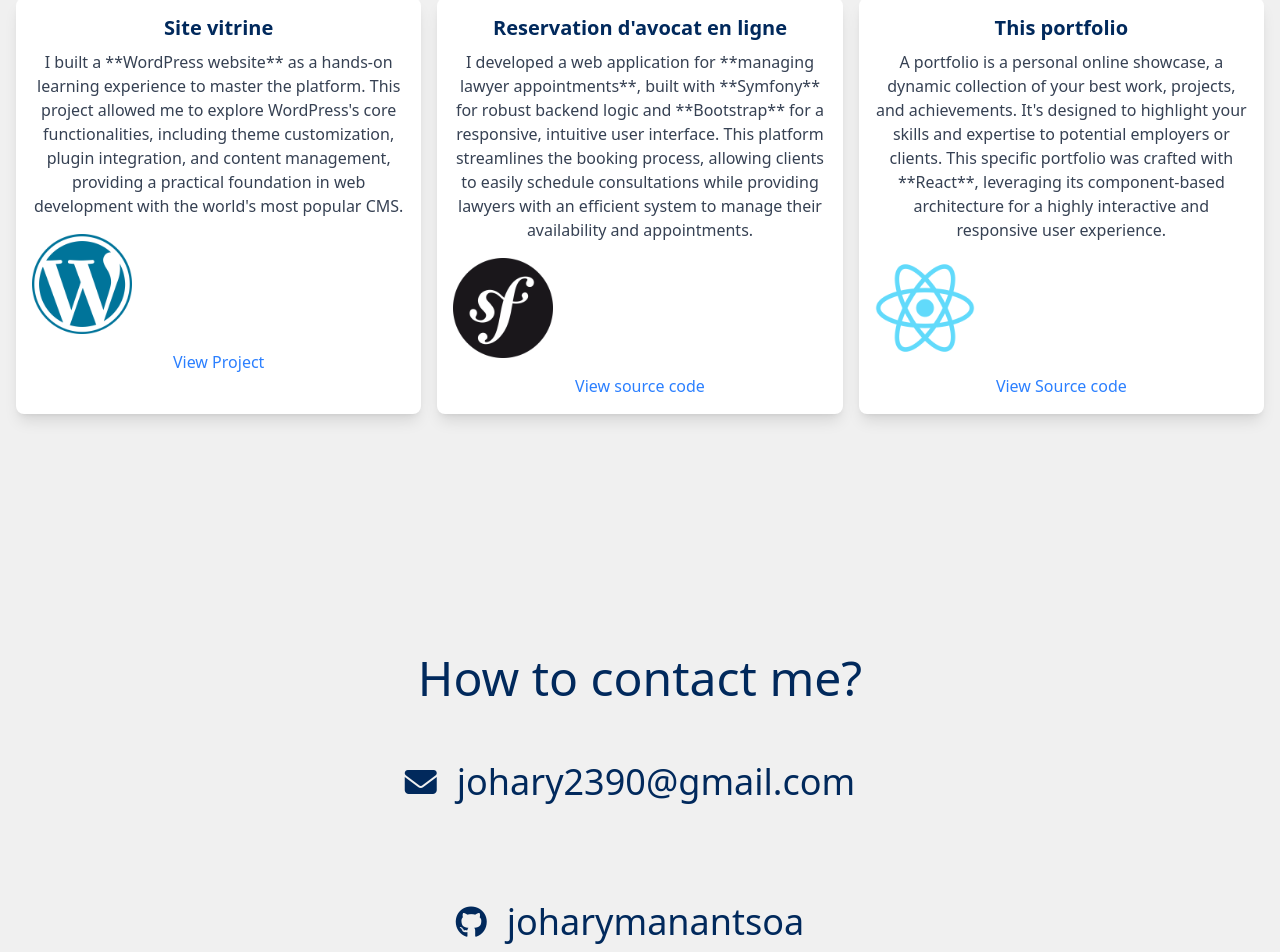
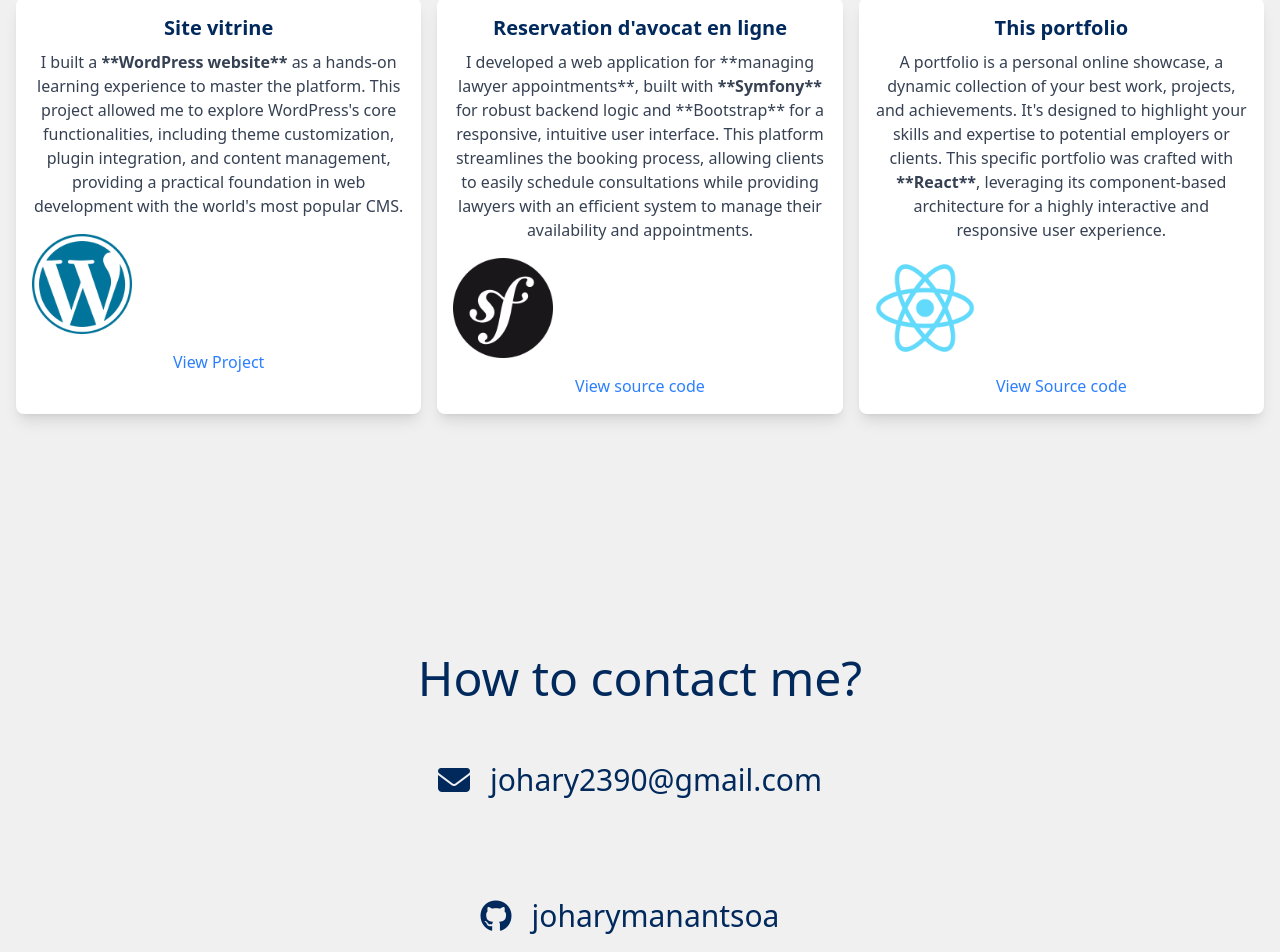
Before and after one commit to joharymanantsoa/johary-portfolio, a React (Vite) app: page / in a window 1280 px wide. Shown: the part 1822-2774 px from the top of the page. Built offline with nearby package versions, Linux system fonts and the light colour scheme.

Commit message:
refactor: many  fix and updating CV

```diff
--- a/src/components/Contact/Contact.jsx
+++ b/src/components/Contact/Contact.jsx
@@ -13,7 +13,7 @@ function Contact(){
                         <li key={item.id} className="flex items-center justify-center my-5">
                             {item.icon && <i className={item.icon} ></i>}
                             {item.link ? (
-                                <a href={item.link} target="_blank" rel="noopener noreferrer" className='mx-5 py-10 text-4xl'>{item.name}</a>
+                                <a href={item.link} target="_blank" rel="noopener noreferrer" className='mx-5 py-10 text-3xl'>{item.name}</a>
                             ) : (
                                 <span className="mx-5 py-10 text-4xl ">{item.name}</span>
                             )}
--- a/src/components/Footer/Footer.jsx
+++ b/src/components/Footer/Footer.jsx
@@ -5,7 +5,7 @@ function Footer(){
     const year = new Date().getFullYear();
     return(
         <>
-            <footer className="flex bg-gray-500 py-4 w-auto">
+            <footer className="flex bg-gray-400 py-4 w-auto">
                 <div className="w-[30%] mx-auto text-center justify-center items-center p-5">
                     <a href=".home">JOHARY-PORTFOLIO</a>
                 </div>
--- a/src/components/Information/Information.jsx
+++ b/src/components/Information/Information.jsx
@@ -12,12 +12,12 @@ function Information() {
                     <div className="ligne2 text-3xl font-bold mb-2">Web Developper</div>
 
                 </div>
-                <div className=" h-[256px] w-[256px] md:h-[346px] md:w-[346px] shadow-lg rounded-lg overflow-hidden flex-shrink-0 m-5">
+                <div className=" h-[256px] w-[256px] md:h-[346px] md:w-[346px] shadow-2xl rounded-lg overflow-hidden flex-shrink-0 m-5">
                     <img src={profil} alt="Johary Manantsoa" className="profil w-full h-full object-cover" />
                 </div>
             </div>
             <div className=" bottom-8 right-16 flex flex-col items-center">
-                <a href={johary} download="CV_johary.pdf" className=" flex flex-col items-center text-base border-2 border-blue p-4 rounded-lg shadow-lg bg-white hover:bg-blue-400 hover:text-red-300 transition-colors duration-300">
+                <a href={johary} download="CV_johary.pdf" className=" flex flex-col items-center text-base border-2 border-blue p-4 rounded-lg shadow-lg bg-white hover:bg-blue-400 hover:text-red-300 transition-colors duration-300 animate-pulse">
                     Download my Resume
                     <span className="text-3xl mt-1 animate-bounce">&#8595;</span>
                 </a>
--- a/src/components/Project/Project.jsx
+++ b/src/components/Project/Project.jsx
@@ -14,7 +14,7 @@ function Project(){
                     <div className="grid grid-cols-1 md:grid-cols-2 lg:grid-cols-3 gap-4">
                         <div className="project-card bg-white shadow-lg rounded-lg p-4">
                             <h3 className="text-xl font-bold mb-2">Site vitrine</h3>
-                            <p className="text-gray-700 mb-4">I built a **WordPress website** as a hands-on learning experience to master the platform. This project allowed me to explore WordPress's core functionalities, including theme customization, plugin integration, and content management, providing a practical foundation in web development with the world's most popular CMS.</p>
+                            <p className="text-gray-700 mb-4">I built a <strong>**WordPress website**</strong> as a hands-on learning experience to master the platform. This project allowed me to explore WordPress's core functionalities, including theme customization, plugin integration, and content management, providing a practical foundation in web development with the world's most popular CMS.</p>
                             <div className="logo h-25 w-25 mb-4 rounded-lg flex items-center justify-center hover:animate-spin">
                                 <img src={wordpress} alt="" />
                             </div>
@@ -22,7 +22,7 @@ function Project(){
                         </div>
                         <div className="project-card bg-white shadow-lg rounded-lg p-4">
                             <h3 className="text-xl font-bold mb-2">Reservation d'avocat en ligne</h3>
-                            <p className="text-gray-700 mb-4">I developed a web application for **managing lawyer appointments**, built with **Symfony** for robust backend logic and **Bootstrap** for a responsive, intuitive user interface. This platform streamlines the booking process, allowing clients to easily schedule consultations while providing lawyers with an efficient system to manage their availability and appointments.</p>
+                            <p className="text-gray-700 mb-4">I developed a web application for **managing lawyer appointments**, built with <strong>**Symfony**</strong> for robust backend logic and **Bootstrap** for a responsive, intuitive user interface. This platform streamlines the booking process, allowing clients to easily schedule consultations while providing lawyers with an efficient system to manage their availability and appointments.</p>
                             <div className="logo h-25 w-25 mb-4 rounded-lg flex items-center justify-center hover:animate-spin">
                                 <img src={symfony} alt="" />
                             </div>
@@ -30,7 +30,7 @@ function Project(){
                         </div>
                         <div className="project-card bg-white shadow-lg rounded-lg p-4 ">
                             <h3 className="text-xl font-bold mb-2">This portfolio </h3>
-                            <p className="text-gray-700 mb-4">A portfolio is a personal online showcase, a dynamic collection of your best work, projects, and achievements. It's designed to highlight your skills and expertise to potential employers or clients. This specific portfolio was crafted with **React**, leveraging its component-based architecture for a highly interactive and responsive user experience.</p>
+                            <p className="text-gray-700 mb-4">A portfolio is a personal online showcase, a dynamic collection of your best work, projects, and achievements. It's designed to highlight your skills and expertise to potential employers or clients. This specific portfolio was crafted with <strong>**React**</strong>, leveraging its component-based architecture for a highly interactive and responsive user experience.</p>
                             <div className="logo h-25 w-25 mb-4 rounded-lg flex items-center justify-center hover:animate-spin">
                                 <img src={react} alt="" />
                             </div>
```
Also changed, not shown: 1 other file (tests, documents, lock files or other folders).
